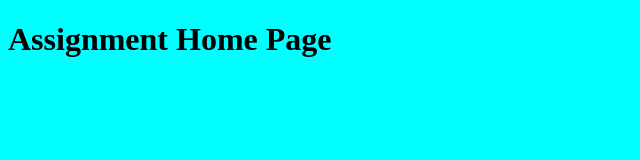
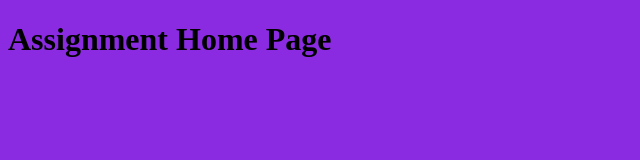
Before and after one commit to harshneu/shukla-harsh-webdev, a website: page public/assignment/index.html in a window 1280 px wide. Shown: the whole page, without its empty margins (0-640 px from the left). Drawn offline with Linux system fonts and the light colour scheme.

Commit message:
assignment1

```diff
--- a/public/assignment/index.html
+++ b/public/assignment/index.html
@@ -4,7 +4,7 @@
     <meta charset="UTF-8">
     <title>Assignment Home Page</title>
 </head>
-<body style="background-color: aqua">
+<body style="background-color:blueviolet">
 
     <h1>Assignment Home Page</h1>
 </body>
```
